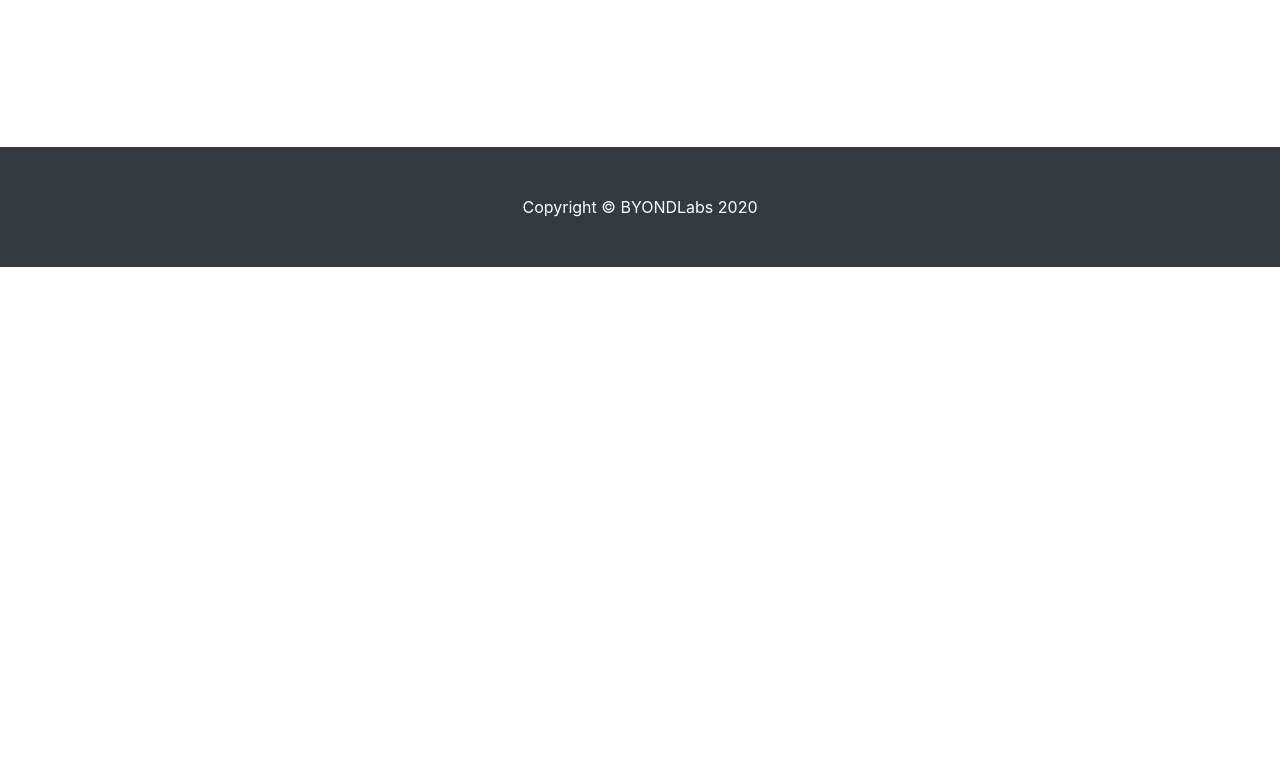
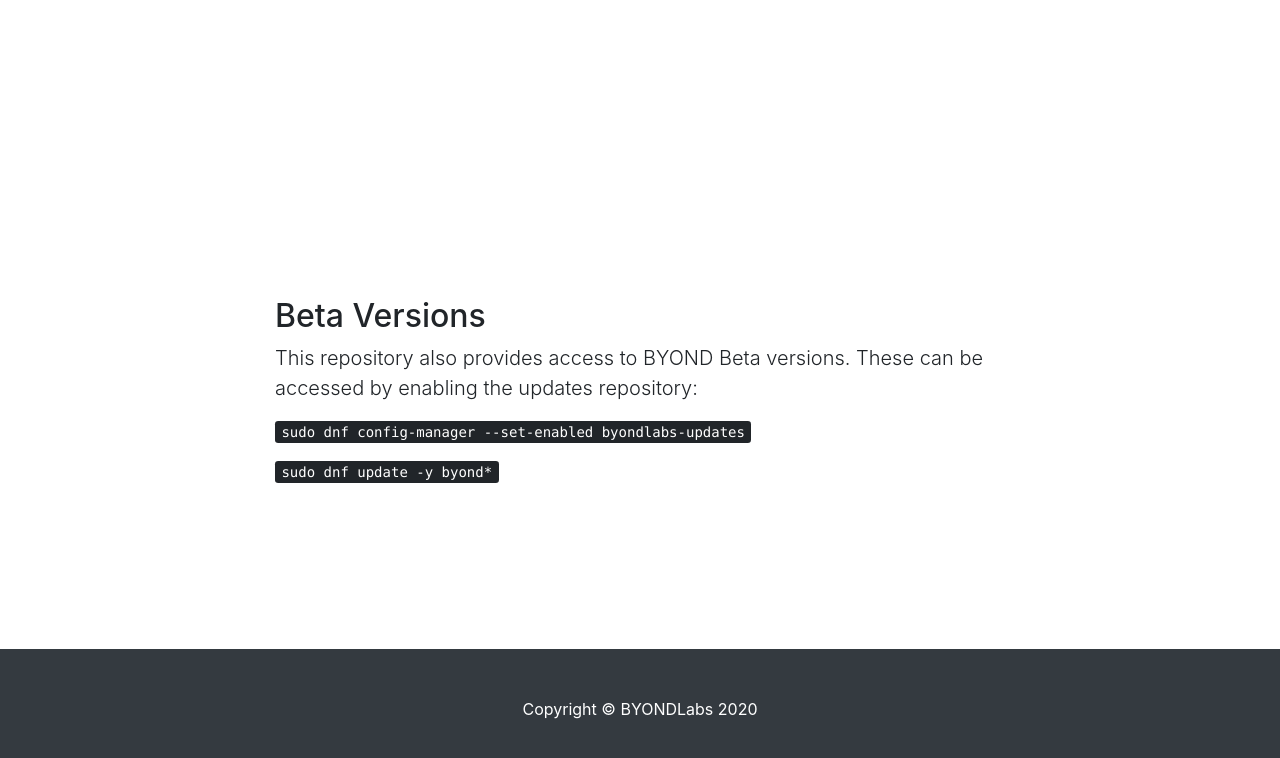
Before and after one commit to BYOND/build-fedora-packages, a website with bundled scripts: page site/index.html in a window 1280 px wide. Shown: the part 1504-2262 px from the top of the page. Before the commit the page ends 1771 px from the top, so only its background shows below. Built offline with nearby package versions, Linux system fonts and the light colour scheme.

Commit message:
Document how to enable Beta versions

```diff
--- a/site/index.html
+++ b/site/index.html
@@ -39,6 +39,9 @@
           <li class="nav-item">
             <a class="nav-link js-scroll-trigger" href="#packages">Packages</a>
           </li>
+          <li class="nav-item">
+            <a class="nav-link js-scroll-trigger" href="#beta">Beta Versions</a>
+          </li>
         </ul>
       </div>
     </div>
@@ -63,7 +66,7 @@
             <li><a class="nav-link js-scroll-trigger" href="30/base/x86_64/Packages/byondlabs-release-30-1.noarch.rpm">Fedora 30</a></li>
           </ul>
           <p class="lead">Alternatively, you can install via the command line with:</p>
-            <p><kbd>sudo dnf install -y "https://fedora.byondlabs.io/$(. /etc/os-release; echo ${VERSION_ID})/base/x86_64/Packages/byondlabs-release-$(. /etc/os-release; echo ${VERSION_ID})-1.noarch.rpm"</kbd></p>
+            <p><kbd>sudo dnf install -y "https://fedora.byondlabs.io/$(. /etc/os-release; echo ${VERSION_ID})/base/x86_64/Packages/byondlabs-release-$(. /etc/os-release; echo ${VERSION_ID})-3.noarch.rpm"</kbd></p>
         </div>
       </div>
     </div>
@@ -81,6 +84,19 @@
           </ul>
           <p class="lead">In addition, there is an install group that can be used to get all BYOND packages:</p>
           <p><kbd>sudo dnf groupinstall BYOND</kbd></p>
+        </div>
+      </div>
+    </div>
+  </section>
+
+  <section id="beta">
+    <div class="container">
+      <div class="row">
+        <div class="col-lg-8 mx-auto">
+          <h2>Beta Versions</h2>
+          <p class="lead">This repository also provides access to BYOND Beta versions. These can be accessed by enabling the updates repository:</p>
+          <p><kbd>sudo dnf config-manager --set-enabled byondlabs-updates</kbd></p>
+          <p><kbd>sudo dnf update -y byond*</kbd></p>
         </div>
       </div>
     </div>
```
